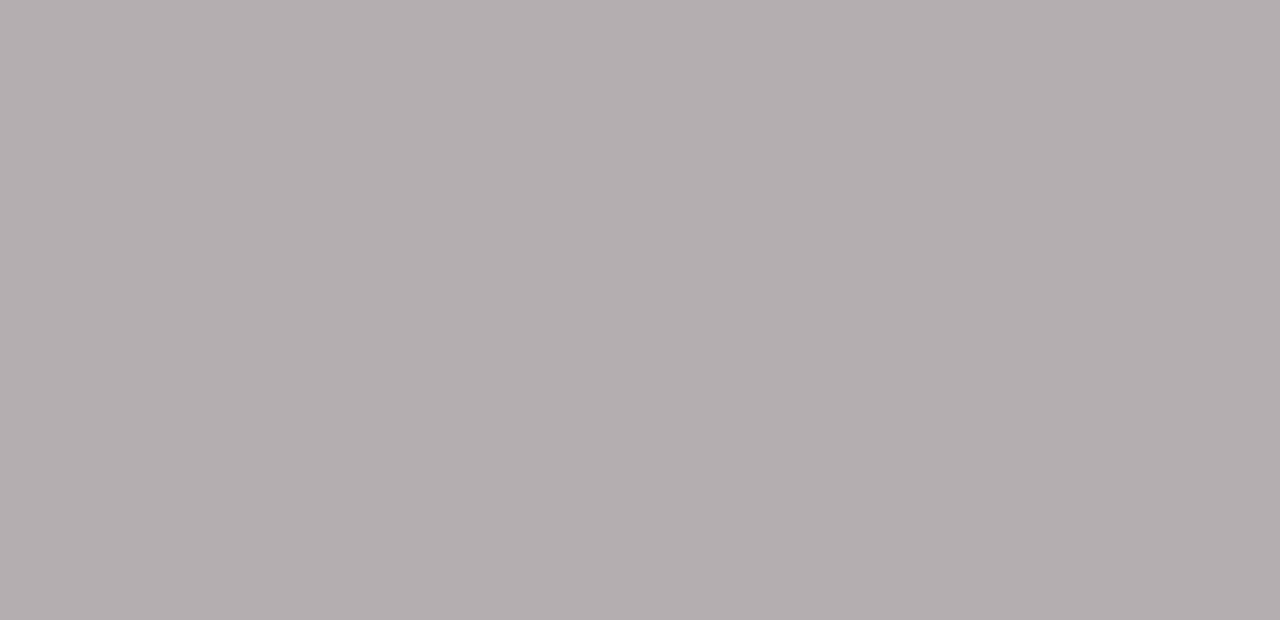
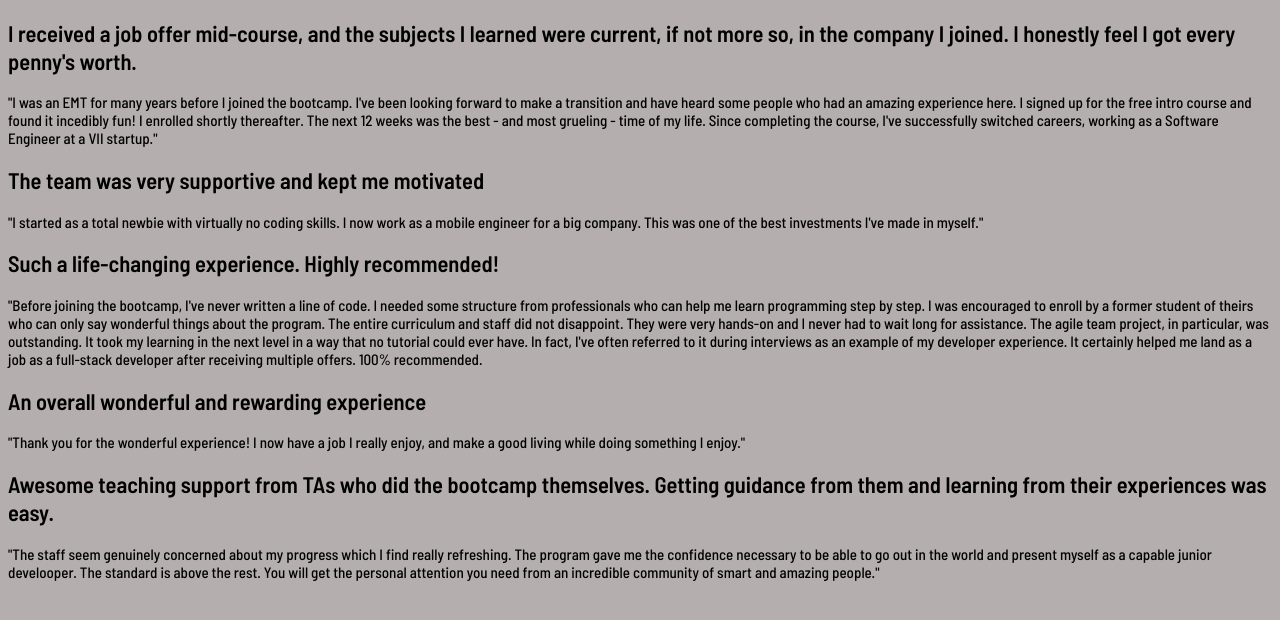
Before and after one commit to Doubting-Thomas/grid-test, a plain HTML site: page index.html in a window 1280 px wide. Drawn offline with Linux system fonts and the light colour scheme.

Commit message:
some text for now

```diff
--- a/index.html
+++ b/index.html
@@ -14,6 +14,47 @@
     <title>Testimonial Grid</title>
   </head>
   <body>
-    <section></section>
+    <section>
+      <div class="grid-testimonial">
+        <div class="grid-item-1">
+          <h1 class="heading-main">
+            I received a job offer mid-course, and the subjects I learned were
+            current, if not more so, in the company I joined. I honestly feel I
+            got every penny's worth.
+          </h1>
+          <p class="text-main">"I was an EMT for many years before I joined the bootcamp. I've been looking forward to make a transition and have heard some people who had an amazing experience here. I signed up for the free intro course and found it incedibly fun! I enrolled shortly thereafter. The next 12 weeks was the best - and most grueling - time of my life. Since completing the course, I've successfully switched careers, working as a Software Engineer at a VII startup."</p>
+        </div>
+        <div class="grid-item-2">
+          <h1 class="heading-main">
+            The team was very supportive and kept me motivated
+          </h1>
+          <p class="text-main">"I started as a total newbie with virtually no coding skills. I now work as a mobile engineer for a big company. This was one of the best investments I've made in myself."</p>
+        </div>
+        <div class="grid-item-3">
+          <h1 class="heading-main">
+            Such a life-changing experience. Highly recommended!
+          </h1>
+          <p class="text-main">
+            "Before joining the bootcamp, I've never written a line of code. I needed some structure from professionals who can help me learn programming step by step. I was encouraged to enroll by a former student of theirs who can only say wonderful things about the program. The entire curriculum and staff did not disappoint. They were very hands-on and I never had to wait long for assistance. The agile team project, in particular, was outstanding. It took my learning in the next level in a way that no tutorial could ever have. In fact, I've often referred to it during interviews as an example of my developer experience. It certainly helped me land as a job as a full-stack developer after receiving multiple offers. 100% recommended.
+          </p>
+        </div>
+        <div class="grid-item-4">
+          <h1 class="heading-main">
+            An overall wonderful and rewarding experience
+          </h1>
+          <p class="text-main">
+            "Thank you for the wonderful experience! I now have a job I really enjoy, and make a good living while doing something I enjoy."
+          </p>
+        </div>
+        <div class="grid-item-5">
+          <h1 class="heading-main">
+            Awesome teaching support from TAs who did the bootcamp themselves. Getting guidance from them and learning from their experiences was easy.
+          </h1>
+          <p class="text-main">
+            "The staff seem genuinely concerned about my progress which I find really refreshing. The program gave me the confidence necessary to be able to go out in the world and present myself as a capable junior develooper. The standard is above the rest. You will get the personal attention you need from an incredible community of smart and amazing people."
+          </p>
+        </div>
+      </div>
+    </section>
   </body>
 </html>
```
